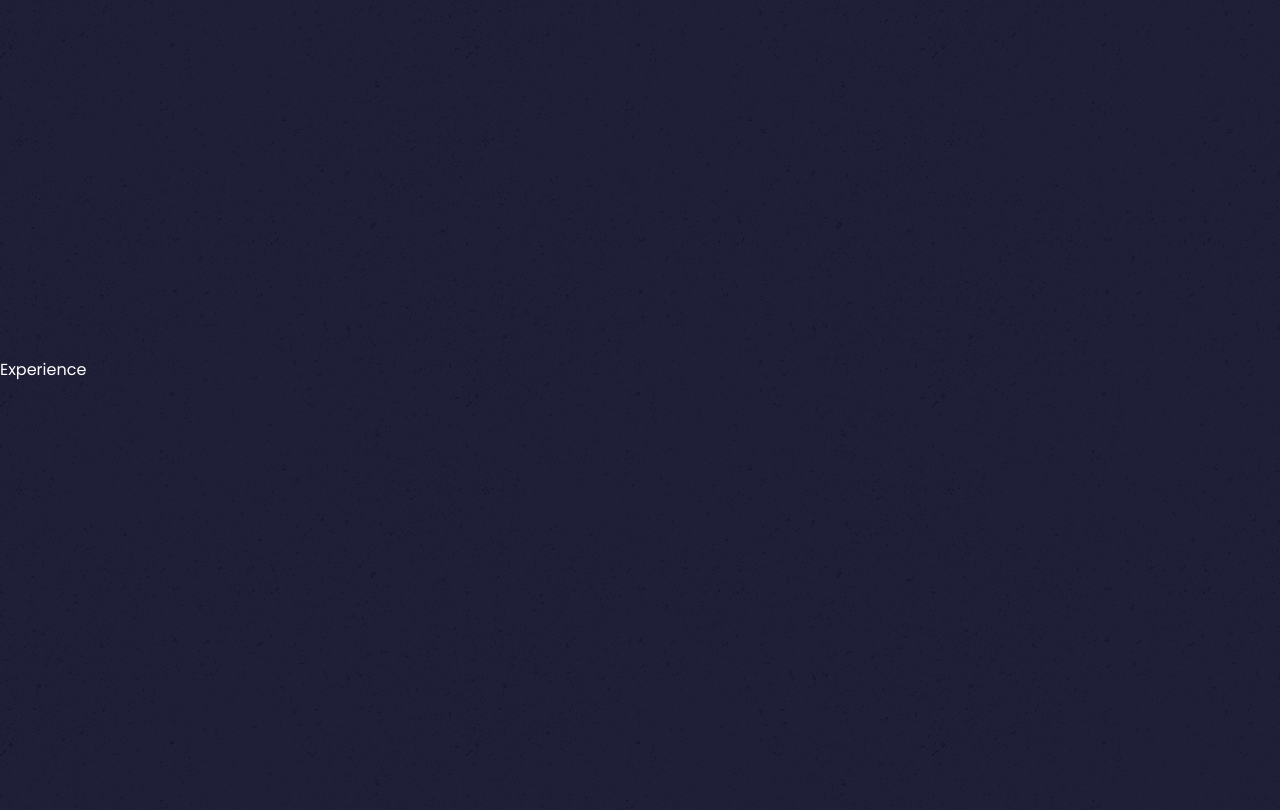
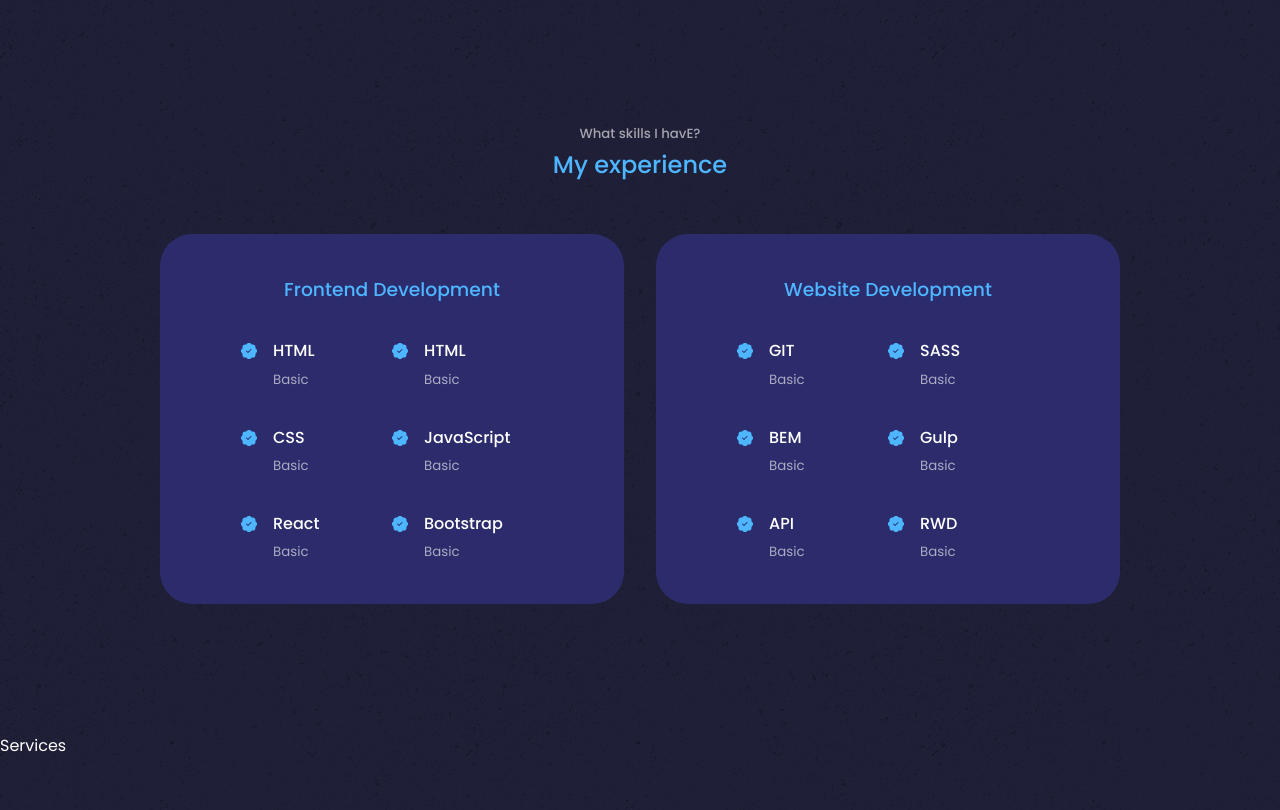
Before and after one commit to Piotrek1994/Portfolio, a React (Create React App) app in the folder my-app/: page / in a window 1280 px wide. Shown: the part 1500-2310 px from the top of the page. Built offline with nearby package versions, Linux system fonts and the light colour scheme.

Commit message:
Experience finished

```diff
--- a/my-app/src/components/experience/Experience.jsx
+++ b/my-app/src/components/experience/Experience.jsx
@@ -1,10 +1,111 @@
 import React from 'react'
 import './experience.css'
+import { BsPatchCheckFill } from 'react-icons/bs'
 
-  const Experience = () => {
-  return (
-    <section id='experience'>Experience</section>
-  )
+const Experience = () => {
+	return (
+		<section id='experience'>
+			<h5>What skills I havE?</h5>
+			<h2>My experience</h2>
+			<div className='container experience__container'>
+				<div className='experience__frontend'>
+					<h3>Frontend Development</h3>
+					<div className='experience__content'>
+						<article className='experience__details'>
+							<BsPatchCheckFill className="experience__details-icon " />
+							<div>
+								<h4>HTML</h4>
+								<small className='text-light'>Basic</small>
+							</div>
+						</article>
+						<article className='experience__details'>
+							<BsPatchCheckFill className="experience__details-icon " />
+							<div>
+								<h4>HTML</h4>
+								<small className='text-light'>Basic</small>
+							</div>
+						</article>
+						<article className='experience__details'>
+							<BsPatchCheckFill className="experience__details-icon " />
+							<div>
+								<h4>CSS</h4>
+								<small className='text-light'>Basic</small>
+							</div>
+						</article>
+						<article className='experience__details'>
+							<BsPatchCheckFill className="experience__details-icon " />
+							<div>
+								<h4>JavaScript</h4>
+								<small className='text-light'>Basic</small>
+							</div>
+						</article>
+						<article className='experience__details'>
+							<BsPatchCheckFill className="experience__details-icon " />
+							<div>
+								<h4>React</h4>
+								<small className='text-light'>Basic</small>
+							</div>
+						</article>
+						<article className='experience__details'>
+							<BsPatchCheckFill className="experience__details-icon " />
+							<div>
+								<h4>Bootstrap</h4>
+								<small className='text-light'>Basic</small>
+							</div>
+						</article>
+					</div>
+				</div>
+
+				<div className='experience__website'>
+					<h3>Website Development</h3>
+					<div className='experience__content'>
+						<article className='experience__details'>
+							<BsPatchCheckFill className="experience__details-icon " />
+							<div>
+								<h4>GIT</h4>
+								<small className='text-light'>Basic</small>
+							</div>
+						</article>
+						<article className='experience__details'>
+							<BsPatchCheckFill className="experience__details-icon " />
+							<div>
+								<h4>SASS</h4>
+								<small className='text-light'>Basic</small>
+							</div>
+						</article>
+						<article className='experience__details'>
+							<BsPatchCheckFill className="experience__details-icon " />
+							<div>
+								<h4>BEM</h4>
+								<small className='text-light'>Basic</small>
+							</div>
+						</article>
+						<article className='experience__details'>
+							<BsPatchCheckFill className="experience__details-icon " />
+							<div>
+								<h4>Gulp</h4>
+								<small className='text-light'>Basic</small>
+							</div>
+						</article>
+						<article className='experience__details'>
+							<BsPatchCheckFill className="experience__details-icon " />
+							<div>
+								<h4>API</h4>
+								<small className='text-light'>Basic</small>
+							</div>
+						</article>
+						<article className='experience__details'>
+							<BsPatchCheckFill className="experience__details-icon " />
+							<div>
+								<h4>RWD</h4>
+								<small className='text-light'>Basic</small>
+							</div>
+						</article>
+					</div>
+				</div>
+			</div>
+		</section>
+	)
 }
 
 export default Experience
--- a/my-app/src/components/experience/experience.css
+++ b/my-app/src/components/experience/experience.css
@@ -0,0 +1,74 @@
+.experience__container {
+    display: grid;
+    grid-template-columns: 1fr 1fr;
+    gap: 2rem;
+}
+
+.experience__container > div {
+    padding: 2.4rem 5rem;
+    border-radius: 2rem;
+    border: 1px solid transparent;
+    background-color: var(--color-bg-variant);
+    transition: var(--transition);
+}
+
+.experience__container > div:hover {
+    background: transparent;
+    border-color: var(--color-primary-variant);
+    cursor: pointer;
+}
+
+.experience__container > div h3 {
+    margin-bottom: 2rem;
+    text-align: center;
+    color: var(--color-primary);
+}
+
+.experience__content {
+    display: grid;
+    grid-template-columns: 1fr 1fr;
+    row-gap: 2rem;
+}
+
+
+.experience__details {
+    display: flex;
+    gap: 1rem;
+}
+
+.experience__details-icon {
+    margin-top: 6px;
+    color: var(--color-primary)
+}
+
+
+
+@media screen and (max-width: 1024px) {
+ .experience__container {
+     grid-template-columns: 1fr;
+ }
+ .experience__container > div {
+     width: 80%;
+     padding: 2rem;
+     margin: 0 auto;
+ }
+
+ .experience__content {
+     padding: 1rem;
+ }
+
+}
+
+
+@media screen and (max-width: 600px) {
+
+    .experience__container {
+        gap: 1rem;
+    }
+
+    .experience__container > div {
+        width: 100%;
+        padding: 2rem 1rem;
+    }
+
+}
--- a/my-app/src/index.css
+++ b/my-app/src/index.css
@@ -19,7 +19,7 @@
 
 	--container-width-lg: 75%;
 	--container-width-md: 86%;
-	--container-width-ms: 90%;
+	--container-width-sm: 90%;
 }
 
 html {
@@ -57,7 +57,6 @@
 
 section {
 	margin-top: 8rem;
-	height: 100vh;
 }
 
 section > h2,
@@ -125,7 +124,7 @@
 
 @media screen and (max-width: 600px) {
 	.container {
-		width: var(--container-width-ms);
+		width: var(--container-width-sm);
 	}
 
 	section > h2 {
```
